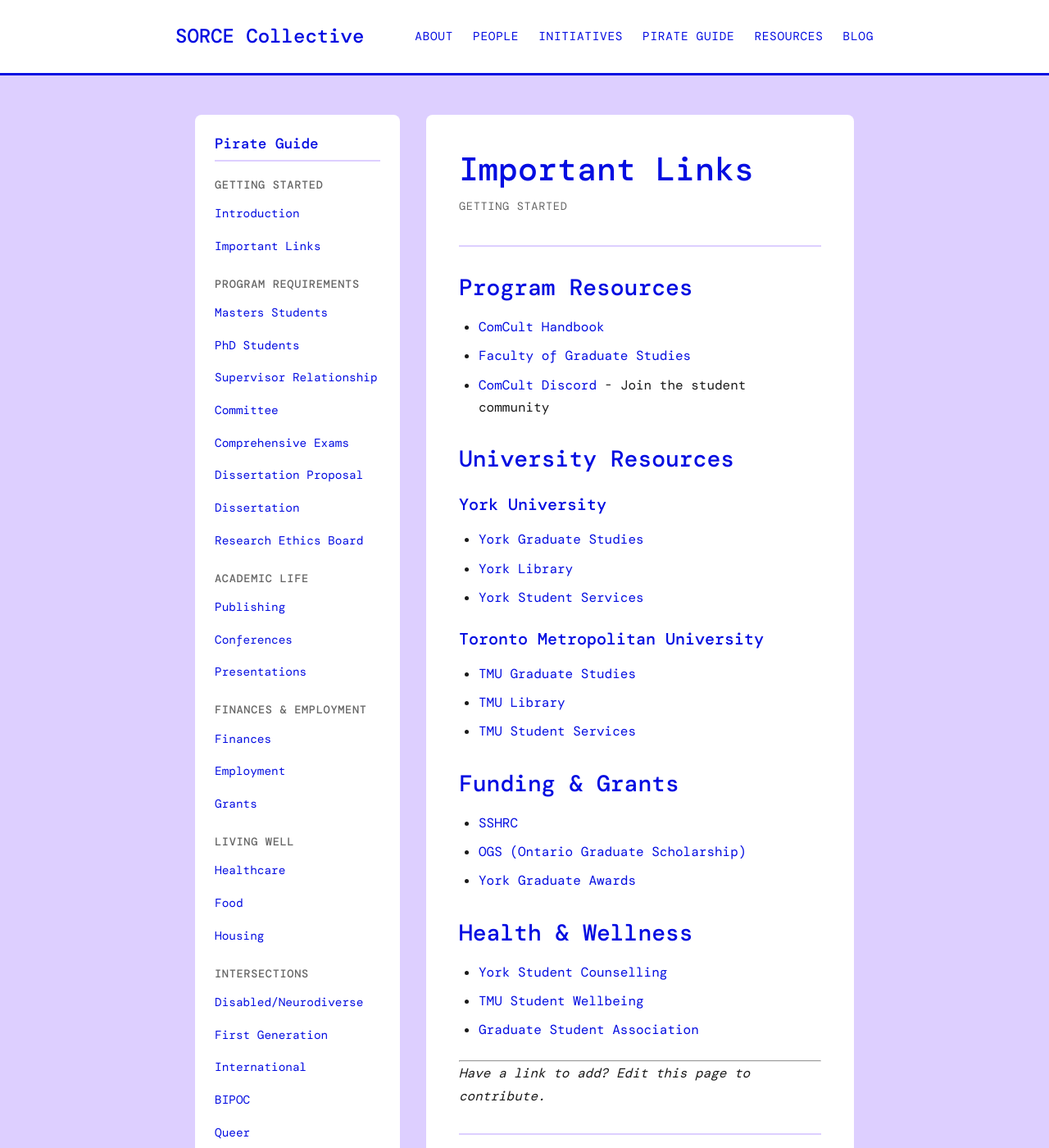
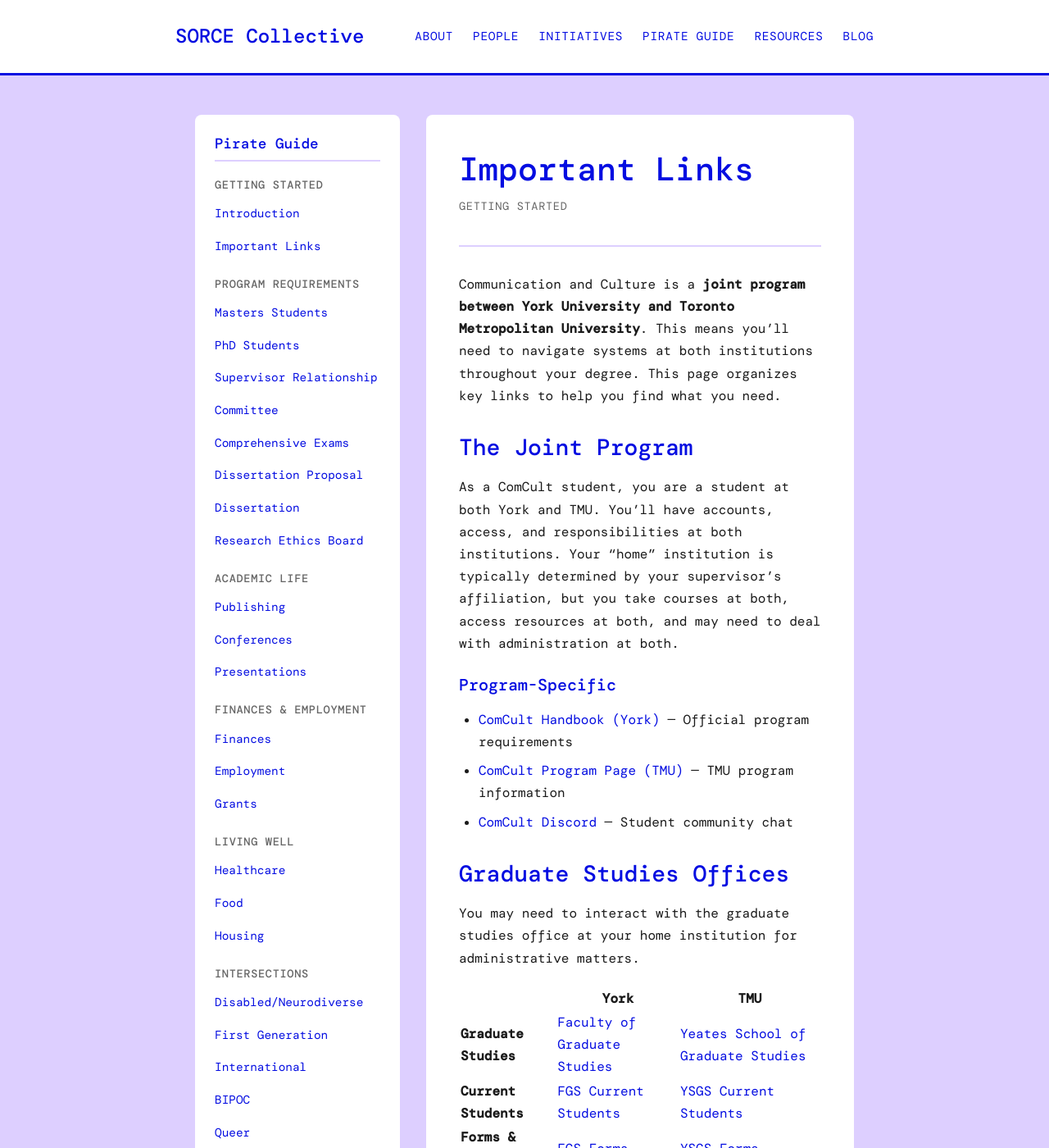
Before and after one commit to iowyth/sorce, a Jekyll site: the page built from _wiki/important-links.md, in a window 1280 px wide and 1400 px high. Shown: the whole window at 82% size. Built offline with Jekyll 4.4.1, drawn with Linux system fonts in a browser that asks for light colours; some web fonts are replaced; comment, search, counter and statistics services are not loaded; some of the changed text lies outside the part shown.

Commit message:
Improve wiki navigation UX and reorganize Important Links
- Add scroll-to-top behavior when clicking wiki sidebar links
- Reorganize Important Links page with comparison tables showing
  York and TMU resources side-by-side
- Better explain the joint program structure and dual-institution navigation
- Add more comprehensive links (forms, maps, accessibility, writing support)

Co-Authored-By: Claude Opus 4.5 <noreply@anthropic.com>

```diff
--- a/_wiki/important-links.md
+++ b/_wiki/important-links.md
@@ -4,36 +4,79 @@ permalink: /wiki/important-links/
 section: Getting Started
 ---
 
-## Program Resources
+Communication and Culture is a **joint program between York University and Toronto Metropolitan University**. This means you'll need to navigate systems at both institutions throughout your degree. This page organizes key links to help you find what you need.
 
-- [ComCult Handbook](https://www.yorku.ca/gradstudies/communication-and-culture/current-students/program-requirements/)
-- [Faculty of Graduate Studies](https://www.yorku.ca/gradstudies/students/current-students/)
-- [ComCult Discord](https://discord.gg/sRF7dcf6GU) - Join the student community
+## The Joint Program
 
-## University Resources
+As a ComCult student, you are a student at both York and TMU. You'll have accounts, access, and responsibilities at both institutions. Your "home" institution is typically determined by your supervisor's affiliation, but you take courses at both, access resources at both, and may need to deal with administration at both.
 
-### York University
-- [York Graduate Studies](https://www.yorku.ca/gradstudies/)
-- [York Library](https://www.library.yorku.ca/)
-- [York Student Services](https://www.yorku.ca/studentservices/)
+### Program-Specific
 
-### Toronto Metropolitan University
-- [TMU Graduate Studies](https://www.torontomu.ca/graduate/)
-- [TMU Library](https://library.torontomu.ca/)
-- [TMU Student Services](https://www.torontomu.ca/current-students/)
+- [ComCult Handbook (York)](https://www.yorku.ca/gradstudies/communication-and-culture/current-students/program-requirements/) — Official program requirements
+- [ComCult Program Page (TMU)](https://www.torontomu.ca/communication-culture/) — TMU program information
+- [ComCult Discord](https://discord.gg/sRF7dcf6GU) — Student community chat
 
-## Funding & Grants
+## Graduate Studies Offices
 
-- [SSHRC](https://www.sshrc-crsh.gc.ca/)
-- [OGS (Ontario Graduate Scholarship)](https://www.ontario.ca/page/ontario-graduate-scholarship-program)
-- [York Graduate Awards](https://www.yorku.ca/gradstudies/students/current-students/funding-awards/)
+You may need to interact with the graduate studies office at your home institution for administrative matters.
 
-## Health & Wellness
+| | York | TMU |
+|---|---|---|
+| **Graduate Studies** | [Faculty of Graduate Studies](https://www.yorku.ca/gradstudies/) | [Yeates School of Graduate Studies](https://www.torontomu.ca/graduate/) |
+| **Current Students** | [FGS Current Students](https://www.yorku.ca/gradstudies/students/current-students/) | [YSGS Current Students](https://www.torontomu.ca/graduate/current-students/) |
+| **Forms & Deadlines** | [FGS Forms](https://www.yorku.ca/gradstudies/students/current-students/student-forms/) | [YSGS Forms](https://www.torontomu.ca/graduate/current-students/forms/) |
 
-- [York Student Counselling](https://counselling.students.yorku.ca/)
-- [TMU Student Wellbeing](https://www.torontomu.ca/student-wellbeing/)
-- [Graduate Student Association](https://yugsa.ca/)
+## Libraries
+
+You have full access to both library systems — use whichever has what you need!
+
+| | York | TMU |
+|---|---|---|
+| **Library** | [York Libraries](https://www.library.yorku.ca/) | [TMU Library](https://library.torontomu.ca/) |
+| **Interlibrary Loan** | [RACER](https://www.library.yorku.ca/web/borrow/obtain-items/request/) | [RACER](https://library.torontomu.ca/services/borrow/ill/) |
+
+**Tip**: If one library doesn't have a book or article, check the other. You can also request items through interlibrary loan.
+
+## Student Services
+
+| | York | TMU |
+|---|---|---|
+| **Student Hub** | [Student Services](https://www.yorku.ca/studentservices/) | [Current Students](https://www.torontomu.ca/current-students/) |
+| **Counselling** | [Student Counselling](https://counselling.students.yorku.ca/) | [Student Wellbeing](https://www.torontomu.ca/student-wellbeing/) |
+| **Accessibility** | [Student Accessibility Services](https://accessibility.students.yorku.ca/) | [Academic Accommodation Support](https://www.torontomu.ca/accommodations/) |
+| **Writing Support** | [Writing Centre](https://www.yorku.ca/laps/writing-centre/) | [Academic Success](https://www.torontomu.ca/student-life-and-learning/learning-support/) |
+
+## Funding & Awards
+
+| | York | TMU |
+|---|---|---|
+| **Graduate Awards** | [FGS Awards](https://www.yorku.ca/gradstudies/students/current-students/funding-awards/) | [YSGS Awards](https://www.torontomu.ca/graduate/current-students/funding/) |
+| **Financial Aid** | [Financial Aid](https://sfs.yorku.ca/) | [Financial Assistance](https://www.torontomu.ca/admissions/financing-your-studies/) |
+
+### External Funding
+
+- [SSHRC](https://www.sshrc-crsh.gc.ca/) — Federal funding for social sciences and humanities
+- [OGS](https://www.ontario.ca/page/ontario-graduate-scholarship-program) — Ontario Graduate Scholarship
+
+## Graduate Student Associations
+
+Your union and association can help with benefits, advocacy, and community.
+
+| | York | TMU |
+|---|---|---|
+| **Graduate Association** | [YUGSA](https://yugsa.ca/) | [GSU](https://www.rsugsu.ca/) |
+| **Health Plan** | [YUGSA Health](https://yugsa.ca/services/health-plan/) | [GSU Health](https://www.rsugsu.ca/) |
+| **Union (TAs)** | [CUPE 3903](https://cupe3903.org/) | [CUPE 233](https://cupe233.ca/) |
+
+## Campus Maps & Getting Around
+
+| | York | TMU |
+|---|---|---|
+| **Campus Map** | [York Map](https://www.yorku.ca/maps/) | [TMU Map](https://www.torontomu.ca/maps/) |
+| **Getting to Campus** | [York Transit](https://www.yorku.ca/transportation/) | [TMU Downtown](https://www.torontomu.ca/about/visiting-tmu/) |
+
+**TTC**: Both campuses are accessible by TTC. York is at the end of Line 1 (Keele Campus). TMU is downtown near Dundas and Yonge.
 
 ---
 
-*Have a link to add? Edit this page to contribute.*
+*Have a link to add or update? Edit this page to contribute.*
--- a/assets/js/main.js
+++ b/assets/js/main.js
@@ -63,4 +63,17 @@ document.addEventListener('DOMContentLoaded', function() {
       link.setAttribute('rel', 'noopener noreferrer');
     }
   });
+
+  // Wiki navigation: scroll to top when clicking sidebar links
+  const wikiNav = document.querySelector('.wiki-nav');
+  if (wikiNav) {
+    wikiNav.querySelectorAll('a').forEach(link => {
+      link.addEventListener('click', function() {
+        // Small delay to allow page load, then scroll to top
+        setTimeout(() => {
+          window.scrollTo({ top: 0, behavior: 'smooth' });
+        }, 50);
+      });
+    });
+  }
 });
```
